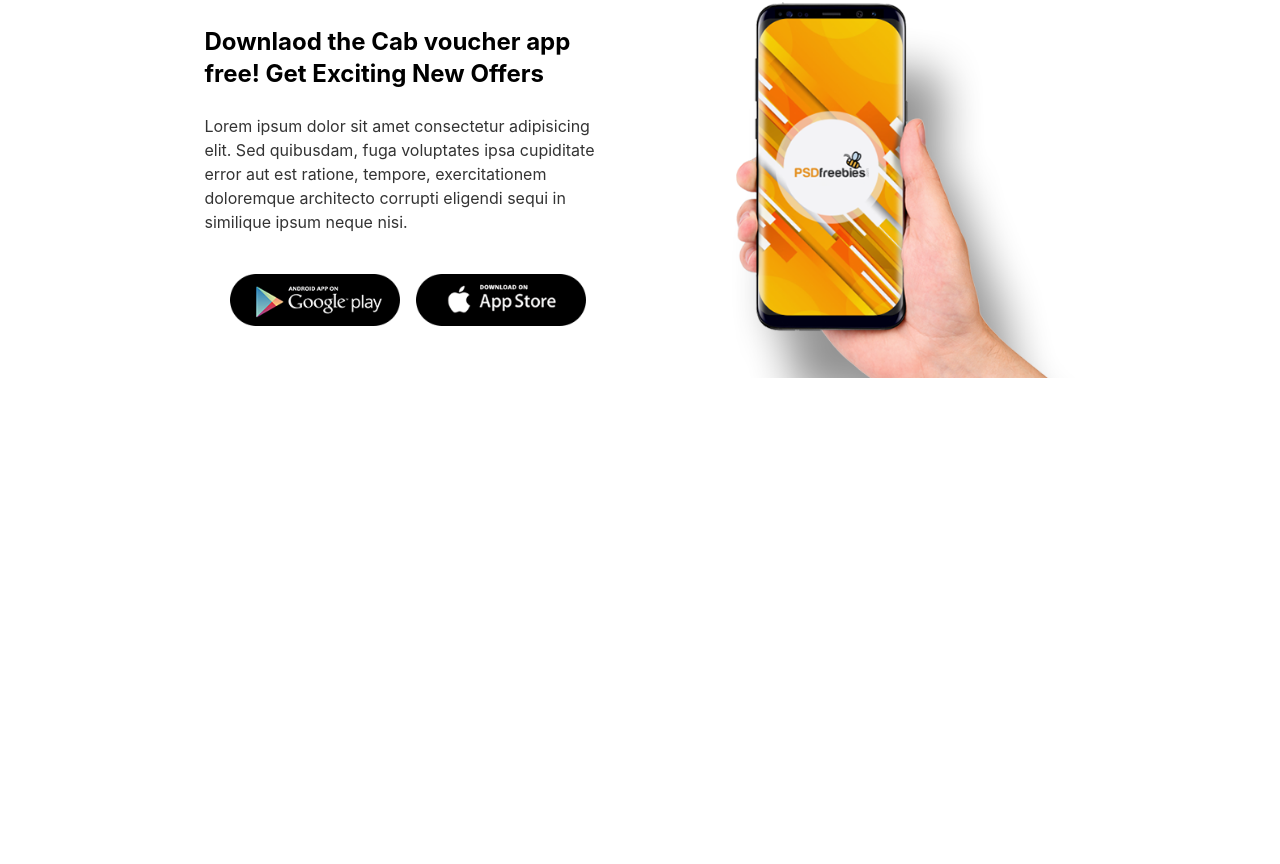
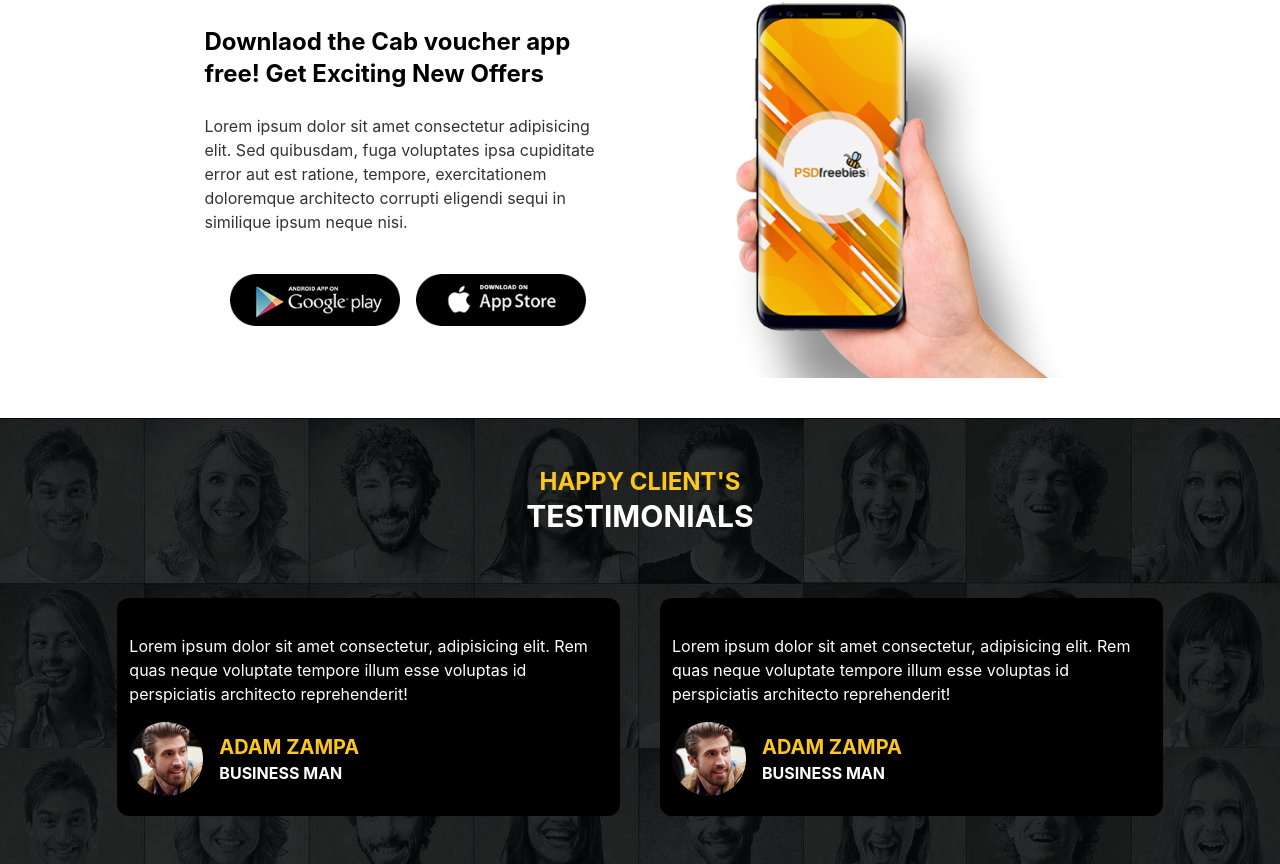
Before and after one commit to Rajebulalam/Taxi-Cab, a React (Create React App) app: page / in a window 1280 px wide. Shown: the part 2316-3180 px from the top of the page. Before the commit the page ends 2734 px from the top, so only its background shows below. Built offline with nearby package versions, Linux system fonts and the light colour scheme.

Commit message:
Testimonial Part Designed

```diff
--- a/src/Pages/Home/Home.js
+++ b/src/Pages/Home/Home.js
@@ -4,6 +4,7 @@ import Download from './Download';
 import Features from './Features';
 import Focus from './Focus';
 import Tariff from './Tariff';
+import Testimonial from './Testimonial';
 
 const Home = () => {
     return (
@@ -13,6 +14,7 @@ const Home = () => {
             <Tariff></Tariff>
             <Features></Features>
             <Download></Download>
+            <Testimonial></Testimonial>
         </section>
     );
 };
--- /dev/null
+++ b/src/Pages/Home/Testimonial.js
@@ -0,0 +1,38 @@
+import React from 'react';
+import testimonial from '../../images/testimonial.png';
+import jhon from '../../images/jhon.png';
+
+const Testimonial = () => {
+    return (
+        <section style={{ background: `url(${testimonial})`, backgroundRepeat: 'cover' }} >
+            <div className='py-12 px-4 sm:px-16 w-full sm:w-11/12 mx-auto'>
+                <h3 className='text-primary font-bold text-center text-2xl uppercase'>Happy Client's</h3>
+                <h2 className='text-white font-bold text-center text-3xl uppercase'>Testimonials</h2>
+                <div className='grid grid-cols-1 sm:grid-cols-2 gap-10 pt-16'>
+                    <div className='bg-black px-3 py-5 rounded-xl'>
+                        <p className='text-white py-4'>Lorem ipsum dolor sit amet consectetur, adipisicing elit. Rem quas neque voluptate tempore illum esse voluptas id perspiciatis architecto reprehenderit!</p>
+                        <div className='flex items-center'>
+                            <img src={jhon} alt="personImage" />
+                            <div className='pl-4'>
+                                <h3 className='font-bold text-xl uppercase text-primary'>Adam Zampa</h3>
+                                <h4 className='font-bold text-md uppercase text-white'>Business Man</h4>
+                            </div>
+                        </div>
+                    </div>
+                    <div className='bg-black px-3 py-5 rounded-xl'>
+                        <p className='text-white py-4'>Lorem ipsum dolor sit amet consectetur, adipisicing elit. Rem quas neque voluptate tempore illum esse voluptas id perspiciatis architecto reprehenderit!</p>
+                        <div className='flex items-center'>
+                            <img src={jhon} alt="personImage" />
+                            <div className='pl-4'>
+                                <h3 className='font-bold text-xl uppercase text-primary'>Adam Zampa</h3>
+                                <h4 className='font-bold text-md uppercase text-white'>Business Man</h4>
+                            </div>
+                        </div>
+                    </div>
+                </div>
+            </div>
+        </section>
+    );
+};
+
+export default Testimonial;
```
Also changed, not shown: src/images/testimonial.png (renamed from src/images/bg_3.png).
